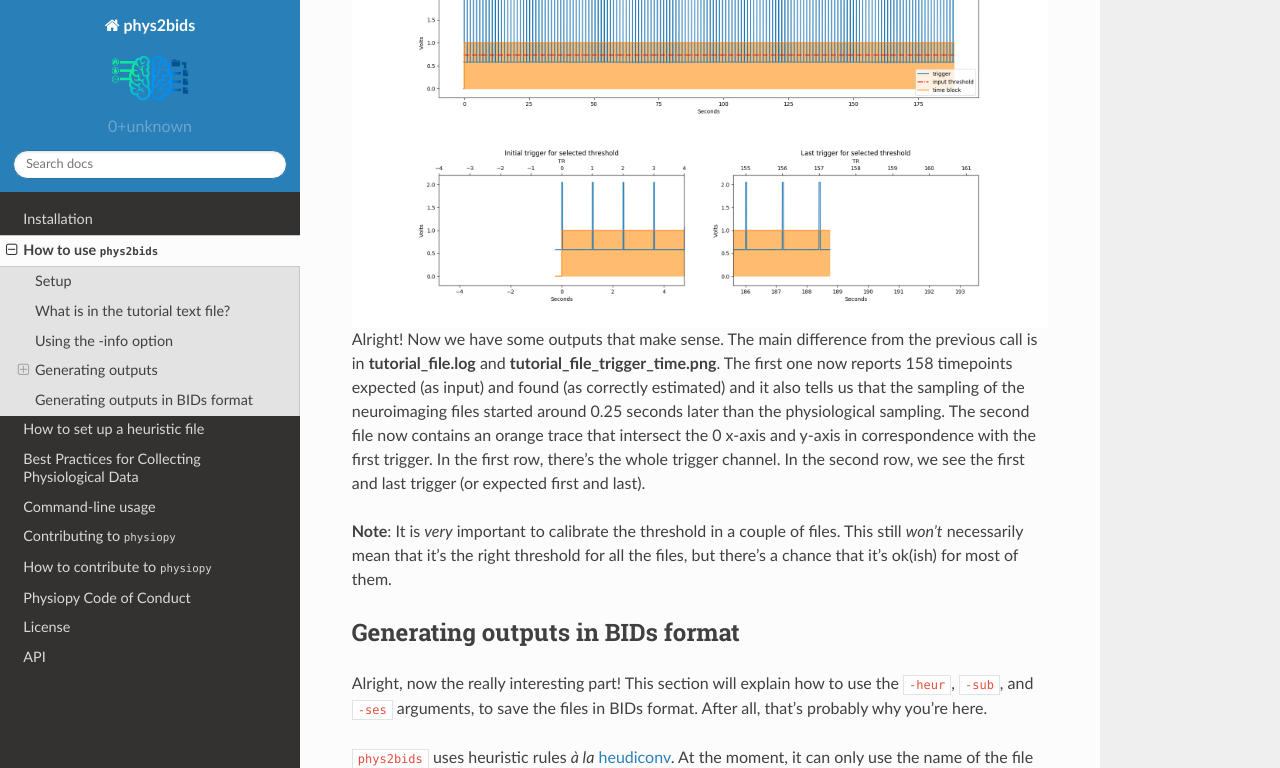
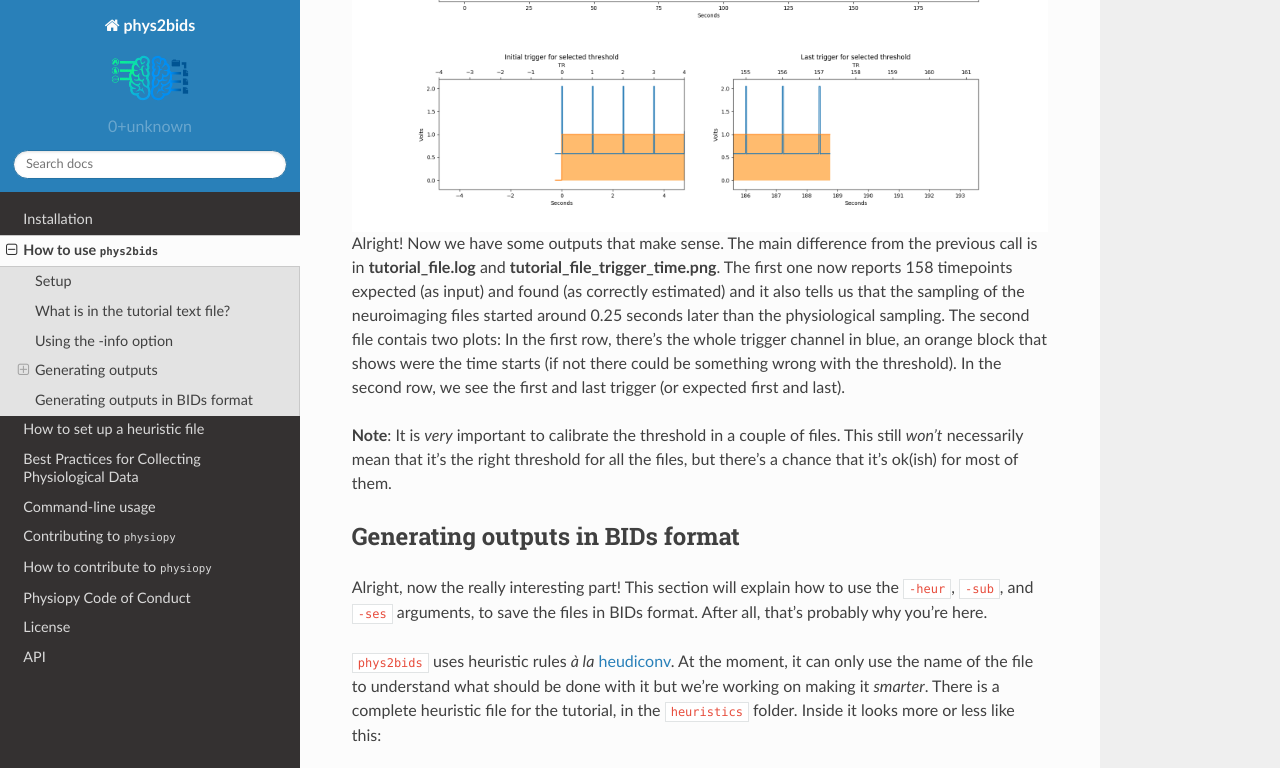
Before and after one commit to physiopy/phys2bids, a Sphinx documentation site: the page built from docs/howto.rst, in a window 1280 px wide and 900 px high, scrolled down 5691 px, cut to the strip 0-768 px from the top of the window. Built offline with Sphinx 7.4.7 and the Read the Docs theme 2.0.0, drawn with Linux system fonts in a browser that asks for light colours; some of the changed text lies outside the part shown.

Commit message:
change triggel channel plot description

```diff
--- a/docs/howto.rst
+++ b/docs/howto.rst
@@ -118,7 +118,7 @@ This is outputted to the terminal:
     INFO:phys2bids.viz:saving channel plot to tutorial_file.png
     INFO:phys2bids.physio_obj:Counting trigger points
     WARNING:phys2bids.physio_obj:The necessary options to find the amount of timepoints were not provided.
-    INFO:phys2bids.phys2bids:Plot trigger
+    INFO:phys2bids.phys2bids:Not plotting trigger. If you want trigger to be plot pleaseplease enter -tr or -ntp, preferebly both
     INFO:phys2bids.phys2bids:Preparing 1 output files.
     INFO:phys2bids.phys2bids:Exporting files for freq 1000.0
     INFO:phys2bids.phys2bids:
@@ -140,16 +140,13 @@ Five files have been generated in the output directory:
     Compressed file in ``tsv`` format containing your data without header information.
 - **tutorial_file.json**
     As phys2bids is designed to be BIDs compatible, this is one of the two necessary BIDs files. It describes the content of your ``tsv.gz`` file.
-- **tutorial_file_trigger_time.png**
-    This file will become important later, but in a nutshell it shows the trigger channel from your file, as well as an indication of when the "0" time (corresponding to the first TR) should be.
-    If you're just transforming files into ``tsv.gz``, **you can ignore this**
 - **phys2bids_yyyy-mm-ddThh:mm:ss.tsv**
     This is the logger file. It contains the full terminal output of your ``phys2bids`` call.
 
 Finding the "start time"
 ^^^^^^^^^^^^^^^^^^^^^^^^
 
-If you recorded the trigger of your **(f)MRI**, ``phys2bids`` can use it to detect the moment in which you started sampling your neuroimaging data, and set the "0" time to be that point.
+If you're just transforming files into ``tsv.gz``, **you can ignore this**. If you recorded the trigger of your **(f)MRI**, ``phys2bids`` can use it to detect the moment in which you started sampling your neuroimaging data, and set the "0" time to be that point.
 
 First, we need to tell ``phys2bids`` where our trigger channel is, and we can use the argument ``-chtrig``. ``-chtrig`` has a default of 0, which means that if there is no input given ``phys2bids`` will assume the trigger information is in the hidden time channel.
 For the text file used in this example, the trigger information is the second column of the raw file; the first recorded channel.
@@ -218,8 +215,9 @@ Therefore, we need to change the ``-thr`` input until ``phys2bids`` finds the co
 Alright! Now we have some outputs that make sense.
 The main difference from the previous call is in **tutorial_file.log** and **tutorial_file_trigger_time.png**.
 The first one now reports 158 timepoints expected (as input) and found (as correctly estimated) and it also tells us that the sampling of the neuroimaging files started around 0.25 seconds later than the physiological sampling.
-The second file now contains an orange trace that intersect the 0 x-axis and y-axis in correspondence with the first trigger.
-In the first row, there's the whole trigger channel. In the second row, we see the first and last trigger (or expected first and last).
+The second file contais two plots:
+In the first row, there's the whole trigger channel in blue, an orange block that shows were the time starts (if not there could be something wrong with the threshold).
+In the second row, we see the first and last trigger (or expected first and last).
 
 **Note**: It is *very* important to calibrate the threshold in a couple of files. This still *won't* necessarily mean that it's the right threshold for all the files, but there's a chance that it's ok(ish) for most of them.
 
```
